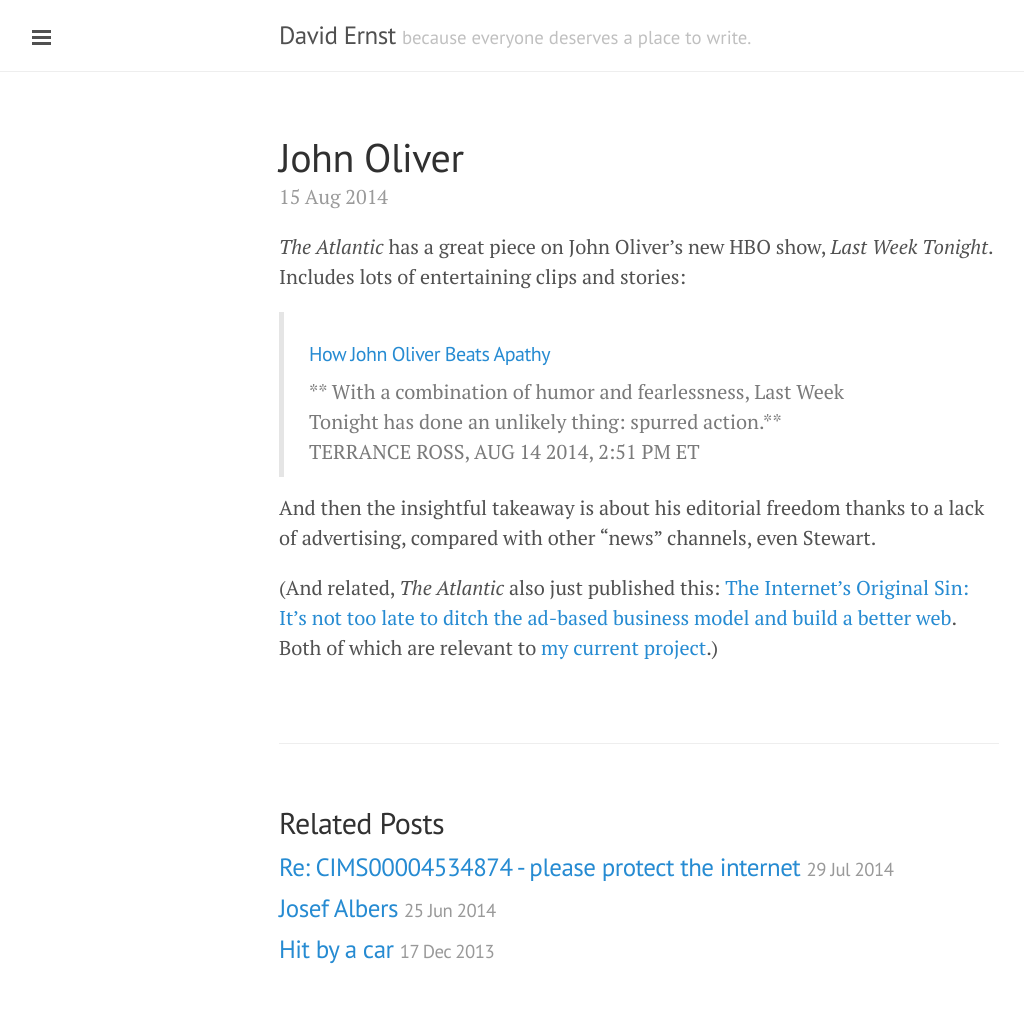
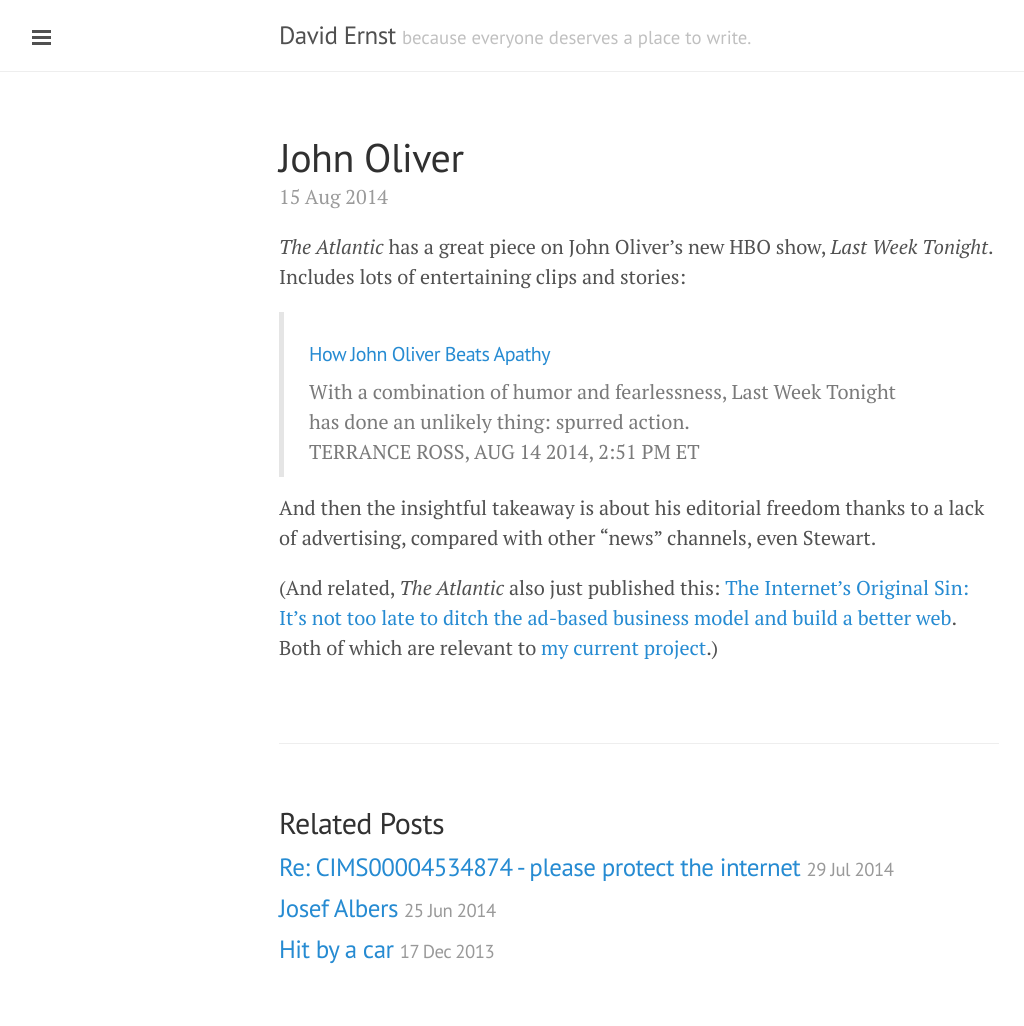
Before and after one commit to dsernst/quotes, a Jekyll site: the page built from _posts/2014-08-15-John-Oliver.md, in a window 1280 px wide. Shown: the whole page, without its empty margins (1-1025 px from the left). Built offline with Jekyll 4.4.1, drawn with Linux system fonts in a browser that asks for light colours.

```diff
--- a/_posts/2014-08-15-John-Oliver.md
+++ b/_posts/2014-08-15-John-Oliver.md
@@ -9,8 +9,8 @@ author:
 *The Atlantic* has a great piece on John Oliver's new HBO show, *Last Week Tonight*. Includes lots of entertaining clips and stories:
 
 > #### [How John Oliver Beats Apathy](http://www.theatlantic.com/entertainment/archive/2014/08/how-john-oliver-is-procuring-latent-activism/376036/)
-** With a combination of humor and fearlessness, Last Week Tonight has done an unlikely thing: spurred action.**
-TERRANCE ROSS, AUG 14 2014, 2:51 PM ET
+> With a combination of humor and fearlessness, Last Week Tonight has done an unlikely thing: spurred action.
+> TERRANCE ROSS, AUG 14 2014, 2:51 PM ET
 
 And then the insightful takeaway is about his editorial freedom thanks to a lack of advertising, compared with other "news" channels, even Stewart.
 
```
